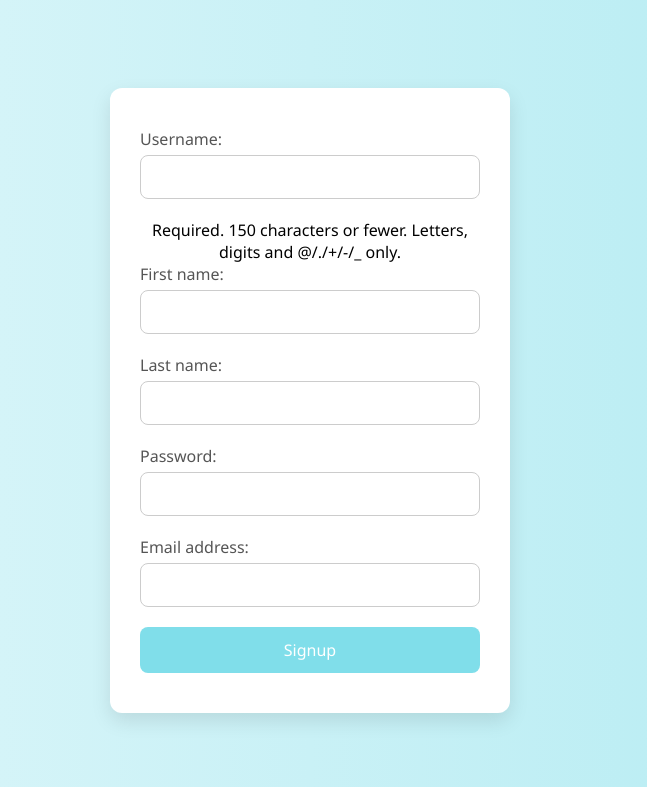
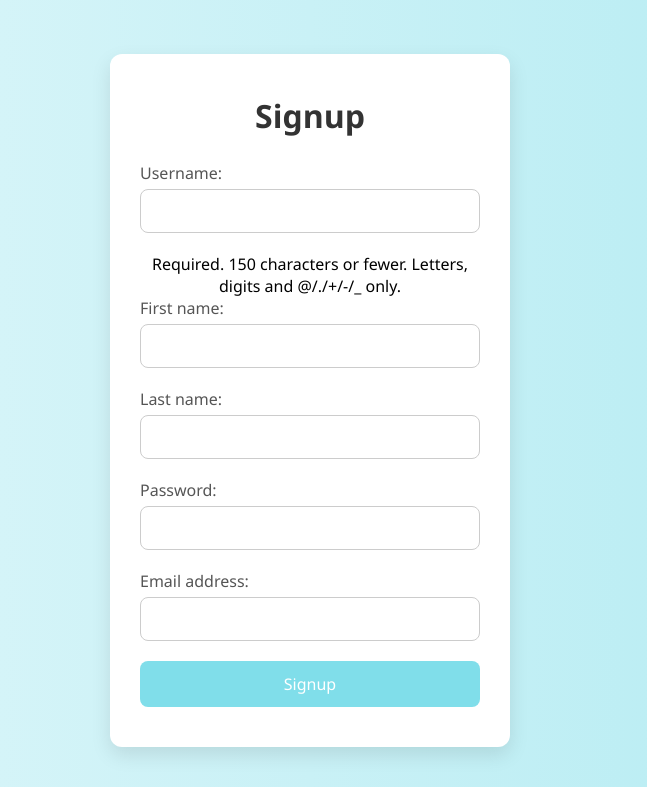
Before and after one commit to Donasona/Expense_Tracker, a Django app: page /signup/ in a window 1280 px wide. Shown: the top 787 px of the page, without its empty margins (330-977 px from the left). Run offline with Django 5.2, Linux system fonts and the light colour scheme.

Commit message:
fourty four

```diff
--- a/user_app/templates/signup.html
+++ b/user_app/templates/signup.html
@@ -84,7 +84,8 @@
 </head>
 <body>
     <div class="signup-container">
-        <form action="" method="post">
+         <h1>Signup</h1>
+       <form action="" method="post">
             {% csrf_token %}
             {{ form.as_p }}
             <button type="submit">Signup</button>
```
